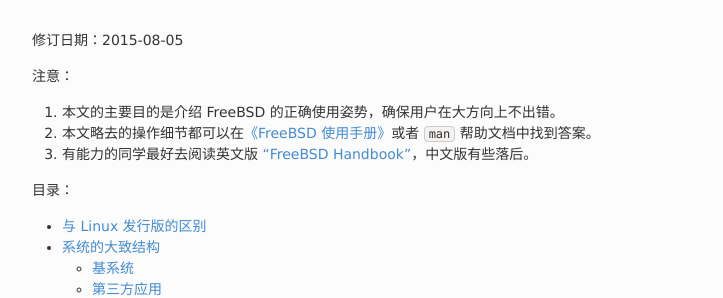
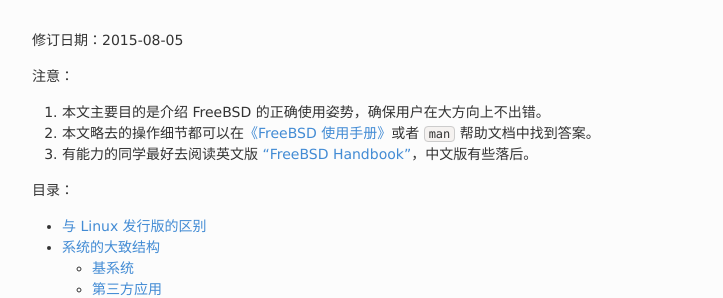
Before and after one commit to bsdelf/bsdelf.github.io, a Jekyll site: the page built from _posts/2015-07-12-freebsd-brief-user-guide.md, in a window 1280 px wide and 900 px high. Shown: the part 150-448 px from the top of the window, without its empty margins (278-1001 px from the left). Built offline with Jekyll 4.4.1, drawn with Linux system fonts in a browser that asks for light colours.

Commit message:
~ minor revise

```diff
--- a/_posts/2015-07-12-freebsd-brief-user-guide.md
+++ b/_posts/2015-07-12-freebsd-brief-user-guide.md
@@ -12,7 +12,7 @@
 
 注意：
 
-1. 本文的主要目的是介绍 FreeBSD 的正确使用姿势，确保用户在大方向上不出错。
+1. 本文主要目的是介绍 FreeBSD 的正确使用姿势，确保用户在大方向上不出错。
 1. 本文略去的操作细节都可以在[《FreeBSD 使用手册》](https://www.freebsd.org/doc/zh_CN.UTF-8/books/handbook/)或者 `man` 帮助文档中找到答案。
 1. 有能力的同学最好去阅读英文版 ["FreeBSD Handbook"](https://www.freebsd.org/doc/handbook/)，中文版有些落后。
 
```
